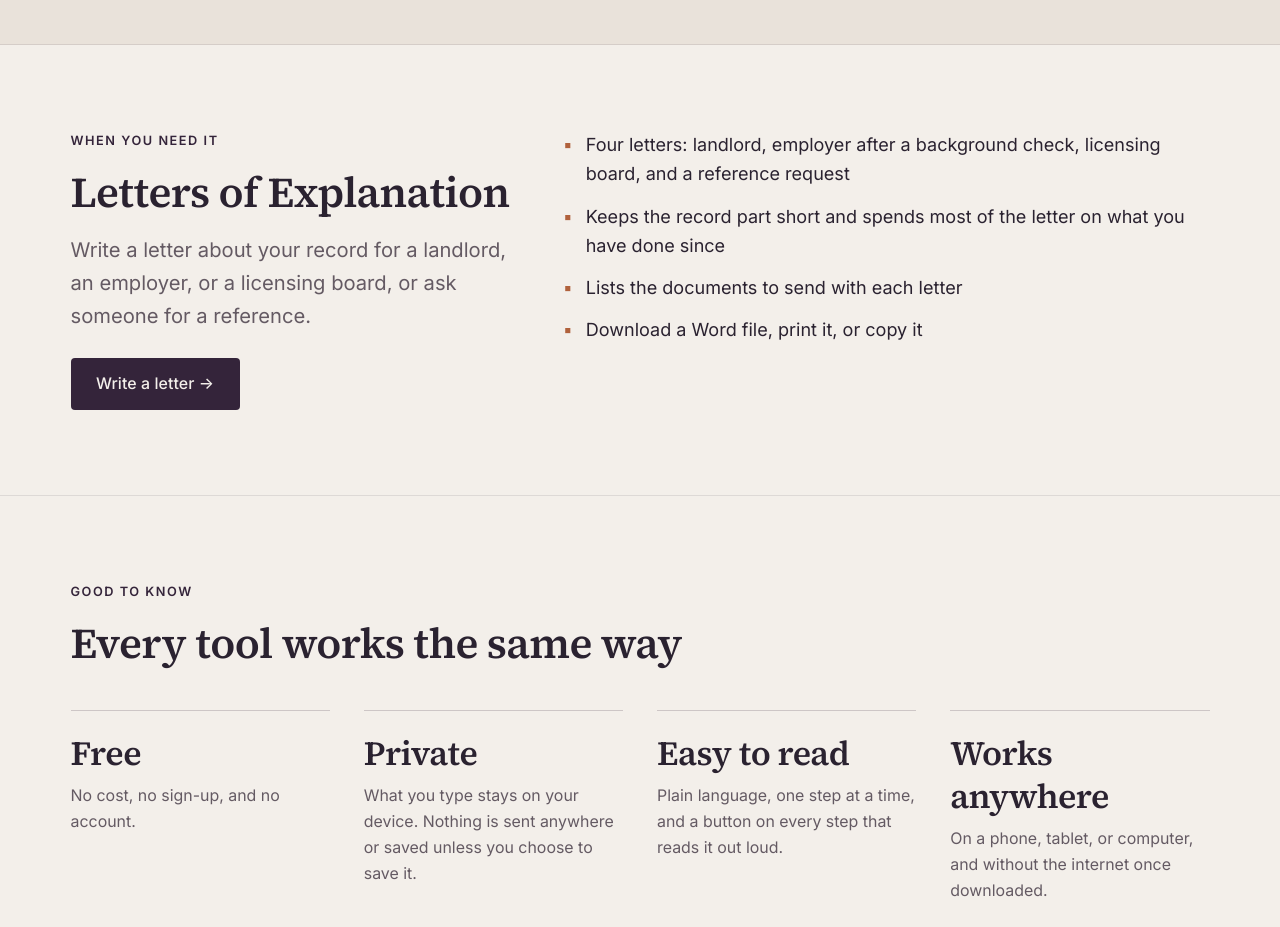
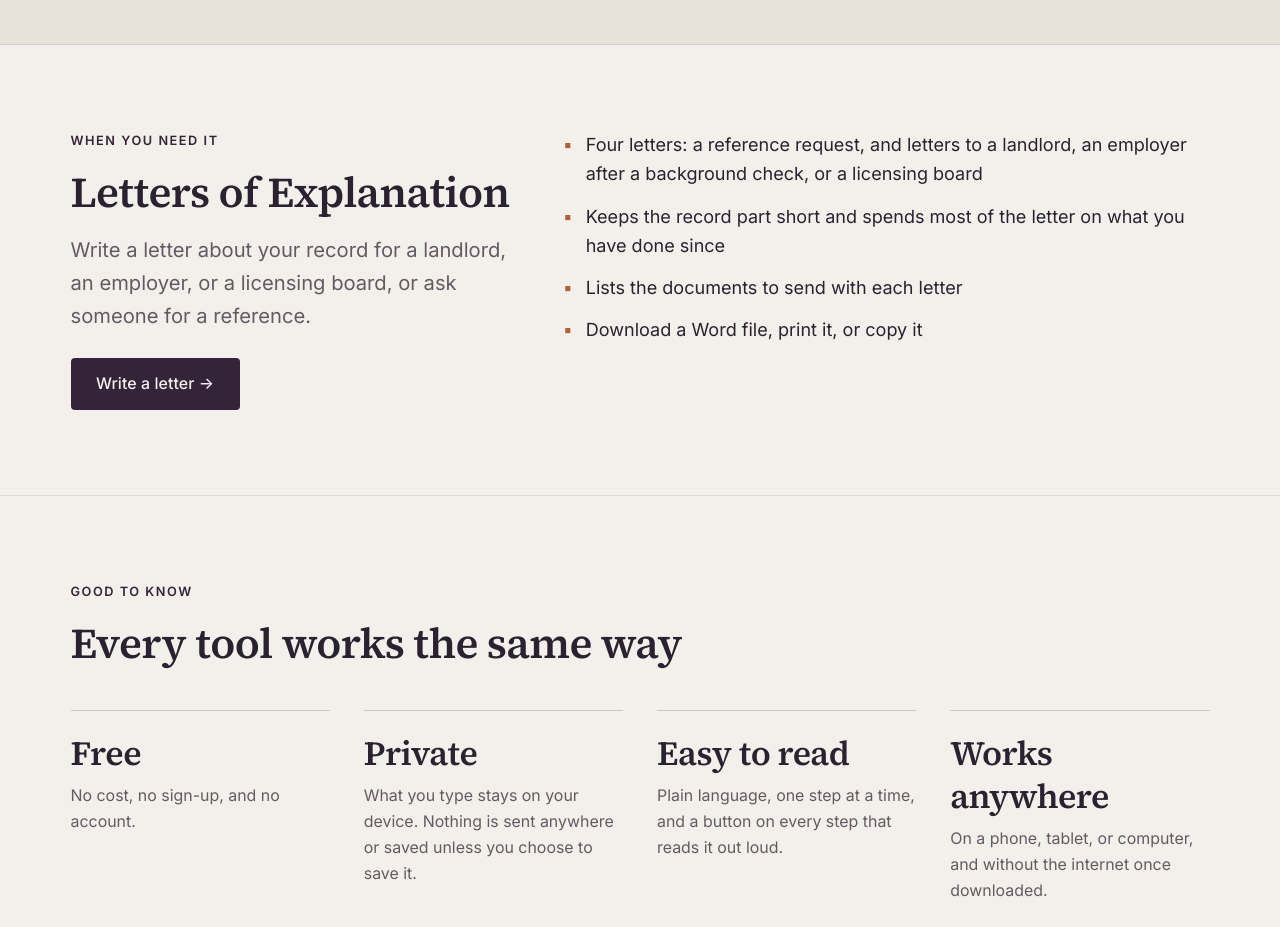
Before and after one commit to olivercrocco/olivercrocco-site, an Astro site: page /reentry in a window 1280 px wide. Shown: the part 1740-2667 px from the top of the page. Built offline with nearby package versions, Linux system fonts and the light colour scheme; Astro itself is replaced by a stand-in of ours.

Commit message:
Letters of Explanation: reference request listed first
Co-Authored-By: Claude Opus 5.5 <noreply@anthropic.com>

```diff
--- a/public/letters-of-explanation/core.js
+++ b/public/letters-of-explanation/core.js
@@ -156,14 +156,14 @@ function fileBaseName(s, kind) {
 
 /* ---------- Letter types ---------- */
 var TYPES = {
+  reference: { label: "Asking someone for a reference letter", short: "Reference request",
+    note: "To a teacher, supervisor, chaplain, mentor, or case manager who knows your work." },
   landlord: { label: "To a landlord or housing authority", short: "Landlord letter",
     note: "For a rental application that will include a background check." },
   employer: { label: "To an employer after a background check", short: "Employer letter",
     note: "When a job offer may depend on your background check, or an employer asks you to explain it." },
   license: { label: "To a licensing board", short: "Licensing board letter",
-    note: "For a license such as barber, cosmetology, HVAC, electrical, or commercial driving." },
-  reference: { label: "Asking someone for a reference letter", short: "Reference request",
-    note: "To a teacher, supervisor, chaplain, mentor, or case manager who knows your work." }
+    note: "For a license such as barber, cosmetology, HVAC, electrical, or commercial driving." }
 };
 var GROWTH_STARTERS = [
   "While I was incarcerated, I earned my HiSET.",
--- a/public/letters-of-explanation/letters-of-explanation.html
+++ b/public/letters-of-explanation/letters-of-explanation.html
@@ -262,14 +262,14 @@ function fileBaseName(s, kind) {
 
 /* ---------- Letter types ---------- */
 var TYPES = {
+  reference: { label: "Asking someone for a reference letter", short: "Reference request",
+    note: "To a teacher, supervisor, chaplain, mentor, or case manager who knows your work." },
   landlord: { label: "To a landlord or housing authority", short: "Landlord letter",
     note: "For a rental application that will include a background check." },
   employer: { label: "To an employer after a background check", short: "Employer letter",
     note: "When a job offer may depend on your background check, or an employer asks you to explain it." },
   license: { label: "To a licensing board", short: "Licensing board letter",
-    note: "For a license such as barber, cosmetology, HVAC, electrical, or commercial driving." },
-  reference: { label: "Asking someone for a reference letter", short: "Reference request",
-    note: "To a teacher, supervisor, chaplain, mentor, or case manager who knows your work." }
+    note: "For a license such as barber, cosmetology, HVAC, electrical, or commercial driving." }
 };
 var GROWTH_STARTERS = [
   "While I was incarcerated, I earned my HiSET.",
--- a/src/pages/reentry.astro
+++ b/src/pages/reentry.astro
@@ -51,7 +51,7 @@ const tools = [
     action: "Write a letter",
     lede: "Write a letter about your record for a landlord, an employer, or a licensing board, or ask someone for a reference.",
     points: [
-      "Four letters: landlord, employer after a background check, licensing board, and a reference request",
+      "Four letters: a reference request, and letters to a landlord, an employer after a background check, or a licensing board",
       "Keeps the record part short and spends most of the letter on what you have done since",
       "Lists the documents to send with each letter",
       "Download a Word file, print it, or copy it",
```
Also changed, not shown: 1 other file.
